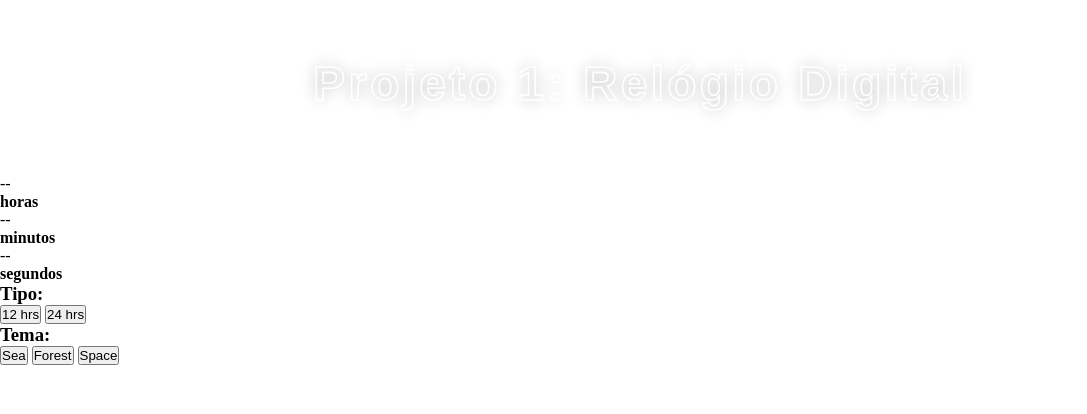
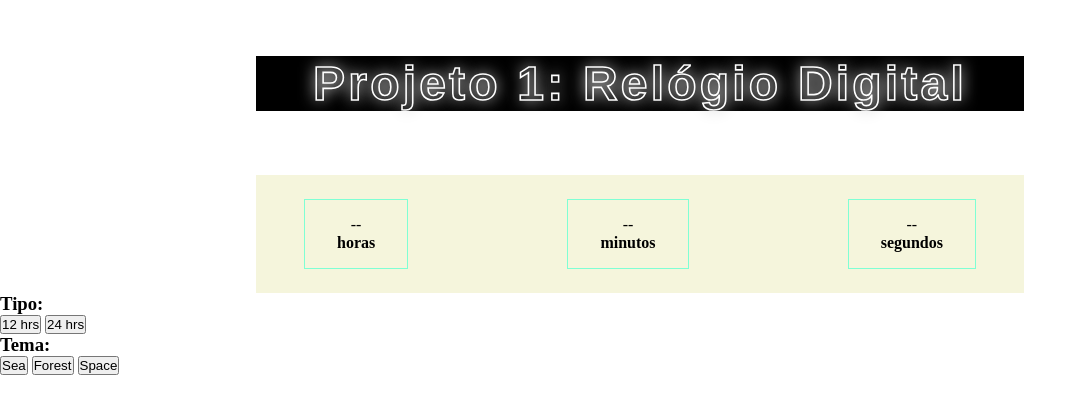
Before and after one commit to MaaMachado/digital-clock, a plain HTML site: page index.html in a window 1280 px wide. Shown: the whole page, without its empty margins (0-1087 px from the left). Drawn offline with Linux system fonts and the light colour scheme.

Commit message:
Starting the 'main' of Css

```diff
--- a/Css/art.css
+++ b/Css/art.css
@@ -9,7 +9,7 @@
     height: fit-content;
     text-align: center;
     margin: 5% auto;
-    /* background-color: rgb(0, 0, 0); */
+    background-color: rgb(0, 0, 0);
   }
   /* h1 */
   #titleP{
@@ -64,3 +64,18 @@
       opacity: 1;
     }
   }
+
+  main{
+    display: flex;
+    justify-content: space-between;
+    width: 60%;
+    height: fit-content;
+    text-align: center;
+    margin: 0 auto;
+    background-color: beige;
+    padding: 1.5rem 3rem;
+  }
+  .box{
+    border: 1px solid aquamarine;
+    padding: 1rem 2rem;
+  }
--- a/index.html
+++ b/index.html
@@ -15,17 +15,17 @@
     </header>
 
     <main>
-        <div>
+        <div class="box">
             <span>--</span>
             <h4>horas</h4>
         </div>
 
-        <div>
+        <div class="box">
             <span>--</span>
             <h4>minutos</h4>
         </div>
 
-        <div>
+        <div class="box">
             <span>--</span>
             <h4>segundos</h4>
         </div>
```
